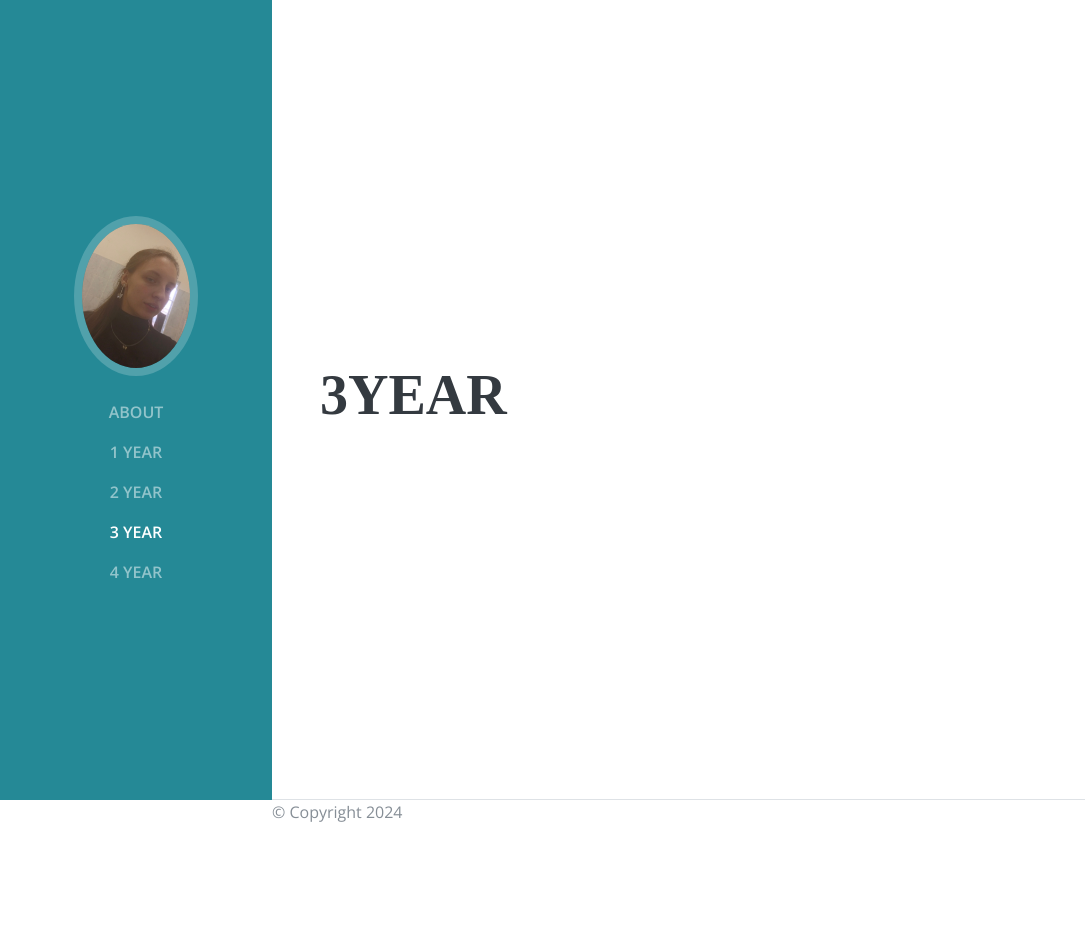
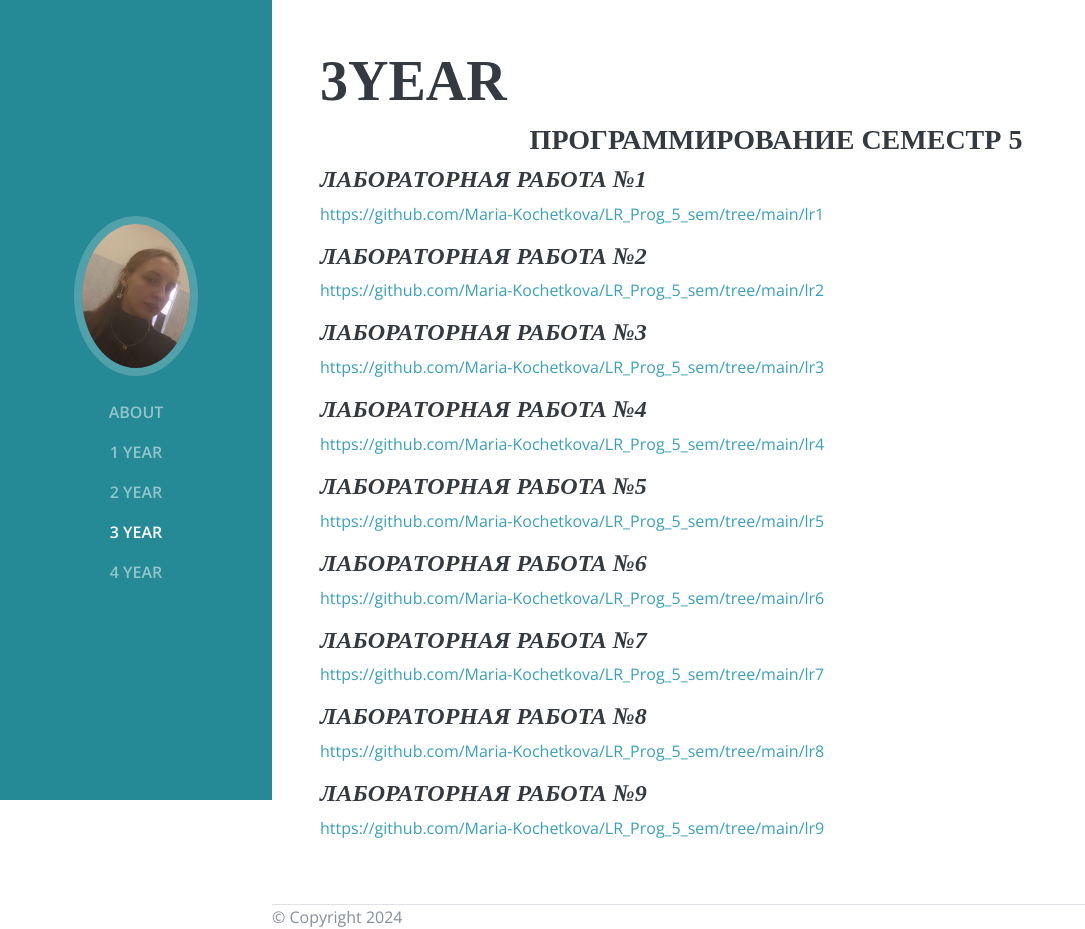
Before and after one commit to Maria-Kochetkova/Maria-Kochetkova.github.io, a plain HTML site: page 3year/index.html in a window 1280 px wide. Shown: the whole page, without its empty margins (0-1085 px from the left). Before the commit the page ends 824 px from the top, so only its background shows below. Drawn offline with nearby package versions, Linux system fonts and the light colour scheme; a web font is replaced by a local one.

Commit message:
Synchronized build

```diff
--- a/3year/index.html
+++ b/3year/index.html
@@ -43,7 +43,7 @@
 
               <li  class="nav-item"><a class="nav-link" href="../1year/">1 year</a></li>
 
-              <li  class="nav-item"><a class="nav-link" href="../2year">2 year</a></li>
+              <li  class="nav-item"><a class="nav-link" href="../2year/">2 year</a></li>
 
               <li  class="nav-item active" ><a class="nav-link" href="./">3 year</a></li>
 
@@ -57,6 +57,25 @@
 <section class="resume-section p-3 p-lg-5 d-flex flex-column">
   <div class="my-auto">
       <h2>3year</h2>
+      <h3><div style="text-align: center;">Программирование семестр 5</div></h3>
+<h4><em>Лабораторная работа №1</em></h4>
+<p><a href="https://github.com/Maria-Kochetkova/LR_Prog_5_sem/tree/main/lr1">https://github.com/Maria-Kochetkova/LR_Prog_5_sem/tree/main/lr1</a></p>
+<h4><em>Лабораторная работа №2</em></h4>
+<p><a href="https://github.com/Maria-Kochetkova/LR_Prog_5_sem/tree/main/lr2">https://github.com/Maria-Kochetkova/LR_Prog_5_sem/tree/main/lr2</a></p>
+<h4><em>Лабораторная работа №3</em></h4>
+<p><a href="https://github.com/Maria-Kochetkova/LR_Prog_5_sem/tree/main/lr3">https://github.com/Maria-Kochetkova/LR_Prog_5_sem/tree/main/lr3</a></p>
+<h4><em>Лабораторная работа №4</em></h4>
+<p><a href="https://github.com/Maria-Kochetkova/LR_Prog_5_sem/tree/main/lr4">https://github.com/Maria-Kochetkova/LR_Prog_5_sem/tree/main/lr4</a></p>
+<h4><em>Лабораторная работа №5</em></h4>
+<p><a href="https://github.com/Maria-Kochetkova/LR_Prog_5_sem/tree/main/lr5">https://github.com/Maria-Kochetkova/LR_Prog_5_sem/tree/main/lr5</a></p>
+<h4><em>Лабораторная работа №6</em></h4>
+<p><a href="https://github.com/Maria-Kochetkova/LR_Prog_5_sem/tree/main/lr6">https://github.com/Maria-Kochetkova/LR_Prog_5_sem/tree/main/lr6</a></p>
+<h4><em>Лабораторная работа №7</em></h4>
+<p><a href="https://github.com/Maria-Kochetkova/LR_Prog_5_sem/tree/main/lr7">https://github.com/Maria-Kochetkova/LR_Prog_5_sem/tree/main/lr7</a></p>
+<h4><em>Лабораторная работа №8</em></h4>
+<p><a href="https://github.com/Maria-Kochetkova/LR_Prog_5_sem/tree/main/lr8">https://github.com/Maria-Kochetkova/LR_Prog_5_sem/tree/main/lr8</a></p>
+<h4><em>Лабораторная работа №9</em></h4>
+<p><a href="https://github.com/Maria-Kochetkova/LR_Prog_5_sem/tree/main/lr9">https://github.com/Maria-Kochetkova/LR_Prog_5_sem/tree/main/lr9</a></p>
 
   </div>
 </section>
```
Also changed, not shown: 1year/index.html (+1 -1 lines), 404.html (+1 -1 lines), 4year/index.html (+1 -1 lines), index.html (+1 -1 lines).
